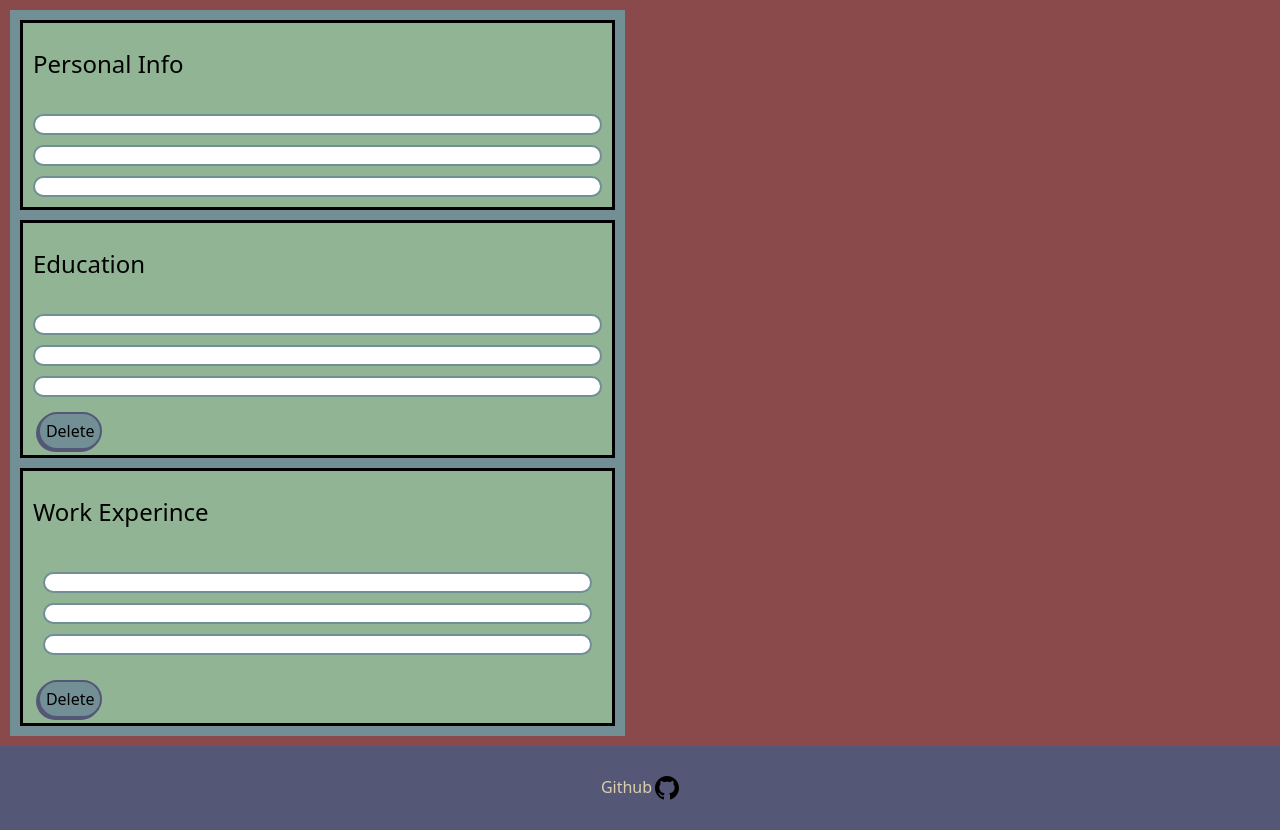
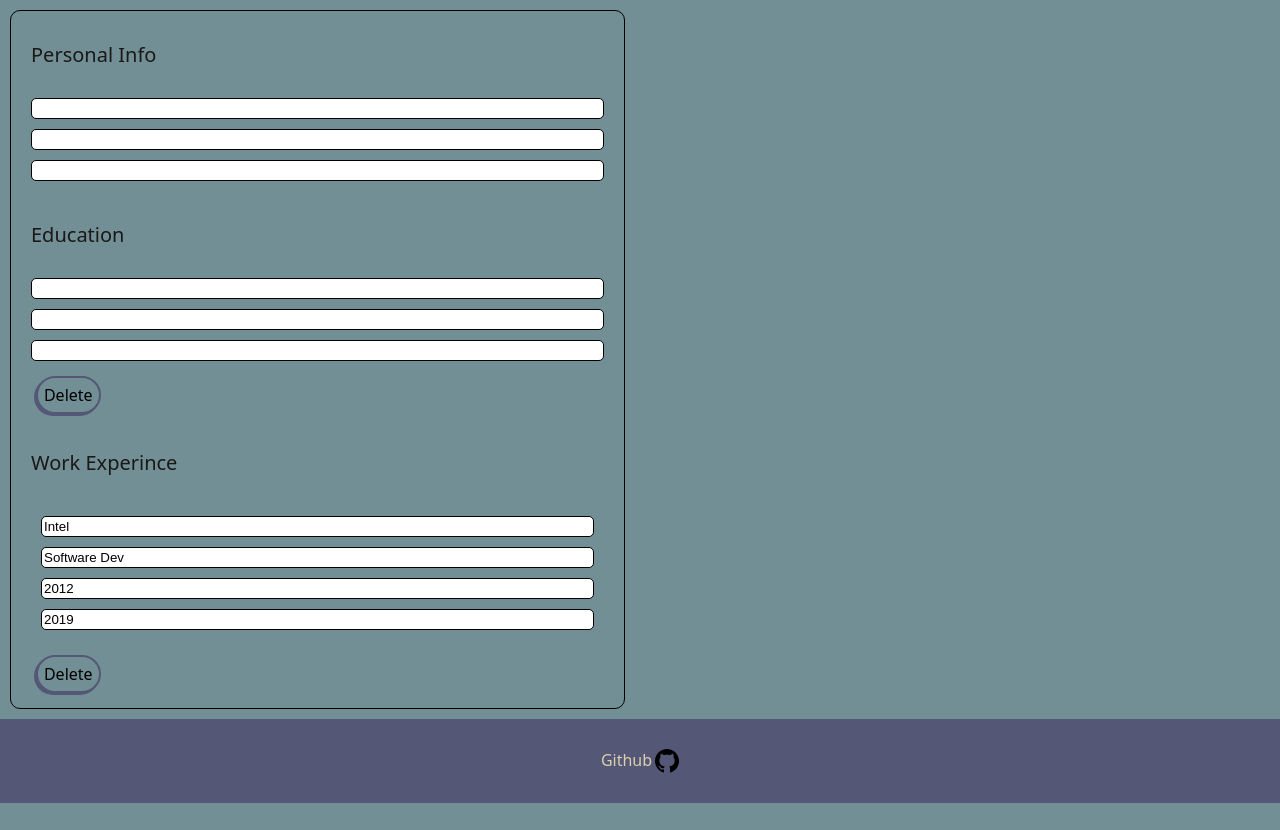
Before and after one commit to oxedom/cv-project, a React (Create React App) app: page / in a window 1280 px wide. After the commit the page ends 803 px from the top, so only its background shows below. Built offline with nearby package versions, Linux system fonts and the light colour scheme.

Commit message:
Styling and testing with updating state on Company Comp

```diff
--- a/src/comps/CompanyForm.js
+++ b/src/comps/CompanyForm.js
@@ -16,23 +16,27 @@ class CompanyForm extends Component {
         this.props.removeEntry(id, 'jobs')
     }
 
+    handleChange = (e) => { this.props.handleChange(e) }
+
     render() {
         const { jobsData } = this.props
 
         console.log(jobsData);
-        return (<div className="form-box">
+        return (<section className="form-box">
             <p className="title"> Work Experince </p>
             <div className="form-inputs">
                 <div className="form-inputs">
-                    <input></input>
-                    <input></input>
-                    <input></input>
+                    <input name="job" defaultValue={`${jobsData.job}`} onChange={this.handleChange} />
+                    <input name="job_title" defaultValue={jobsData.job_title} onChange={this.handleChange} />
+                    <input name="job_start" defaultValue={jobsData.job_start} onChange={this.handleChange} />
+                    <input name="job_end" defaultValue={jobsData.job_end} onChange={this.handleChange} />
+
                 </div>
             </div>
             <div onClick={this.handleClick} a-id={jobsData.id} className="btn"> Delete </div>
 
 
-        </div>)
+        </section>)
     }
 }
 
--- a/src/comps/Cv.js
+++ b/src/comps/Cv.js
@@ -1,6 +1,5 @@
 import React, { Component } from "react"
 import uniqid from "uniqid";
-import Header from "./header";
 import Form from "./Form";
 import SchoolForm from './SchoolForm'
 import CompanyForm from "./CompanyForm";
@@ -23,7 +22,8 @@ class Cv extends Component {
                     id: uniqid(),
                     job: "Intel",
                     job_title: "Software Dev",
-                    job_date: "2012-2016"
+                    job_start: "2012",
+                    job_end: "2019"
                 }
             ],
 
@@ -45,19 +45,14 @@ class Cv extends Component {
         console.log(text, field, element_id);
     }
 
-    handleSubmit = (e) => {
-        e.preventDefault()
-        console.log('swissa');
-    }
 
     render() {
         return (<div className="wrapper">
 
             <main className="dvider">
                 <div className="cv_creator">
-                    <form onSubmit={this.handleSubmit}>
+                    <form onSubmit={this.handleSubmit} className="page">
                         <Form handleChange={this.handleChange}></Form>
-
                         {this.state.schools.map(s => <SchoolForm key={s.id} removeEntry={this.removeEntry} handleChange={this.handleChange} schoolData={s} > </SchoolForm>)}
                         {this.state.jobs.map(j => <CompanyForm key={j.id} removeEntry={this.removeEntry} handleChange={this.handleChange} jobsData={j} > </CompanyForm>)}
                     </form>
--- a/src/comps/Form.js
+++ b/src/comps/Form.js
@@ -15,14 +15,14 @@ class Form extends Component {
 
     render() {
 
-        return (<div className="form-box">
+        return (<section className="form-box">
             <p className="title"> Personal Info</p>
             <div className="form-inputs">
                 <input></input>
                 <input></input>
                 <input></input>
             </div>
-        </div>)
+        </section>)
     }
 }
 
--- a/src/comps/SchoolForm.js
+++ b/src/comps/SchoolForm.js
@@ -26,7 +26,7 @@ class SchoolForm extends Component {
     render() {
         const { schoolData } = this.props
 
-        return (<div className="form-box" a-id={schoolData.id}>
+        return (<section className="form-box" a-id={schoolData.id}>
             <p className="title"> Education</p>
             <div className="form-inputs">
                 <input name="school" ></input>
@@ -37,7 +37,7 @@ class SchoolForm extends Component {
             <div onClick={this.handleClick} a-id={schoolData.id} className="btn"> Delete </div>
 
 
-        </div>)
+        </section>)
     }
 }
 
--- a/src/styles/styles.css
+++ b/src/styles/styles.css
@@ -1,12 +1,3 @@
-body {
-    padding: 0;
-    margin: 0;
-    font-family: system-ui, -apple-system, BlinkMacSystemFont, 'Segoe UI', Roboto, Oxygen, Ubuntu, Cantarell, 'Open Sans', 'Helvetica Neue', sans-serif;
-
-    background-color: #8a494a;
-
-}
-
 :root {
     --c5: #545775;
     --c4: #718F94;
@@ -15,6 +6,22 @@ body {
     --c1: #DBCFB0;
 
 }
+
+
+body {
+    padding: 0;
+    margin: 0;
+    font-family: system-ui, -apple-system, BlinkMacSystemFont, 'Segoe UI', Roboto, Oxygen, Ubuntu, Cantarell, 'Open Sans', 'Helvetica Neue', sans-serif;
+
+    background-color: var(--c4);
+
+}
+
+.page {
+    border: solid black 1px;
+    border-radius: 10px;;
+}
+
 
 
 .wrapper {
@@ -33,12 +40,18 @@ body {
 .form-box {
     display: flex;
     flex-direction: column;
-    border: 3px solid black;
+
     margin: 10px;
-    background-color: var(--c3)
+    /* background-color: var(--c3) */
+}
+
+.form-box p {
+    color: #1c1818;
+    font-size: 20px;
 }
 
 .form-inputs {
+
     display: flex;
     flex-direction: column;
     gap: 10px;
@@ -46,8 +59,10 @@ body {
 }
 
 .form-inputs > input {
-    border-radius: 30px;
-    border: var(--c4) solid 2px;
+    padding: 2px;
+    border-radius: 5px;
+    border: 1px solid black;
+    /* border: var(--c4) solid 2px; */
 }
 .cv_creator {
     background-color: var(--c4)
```
